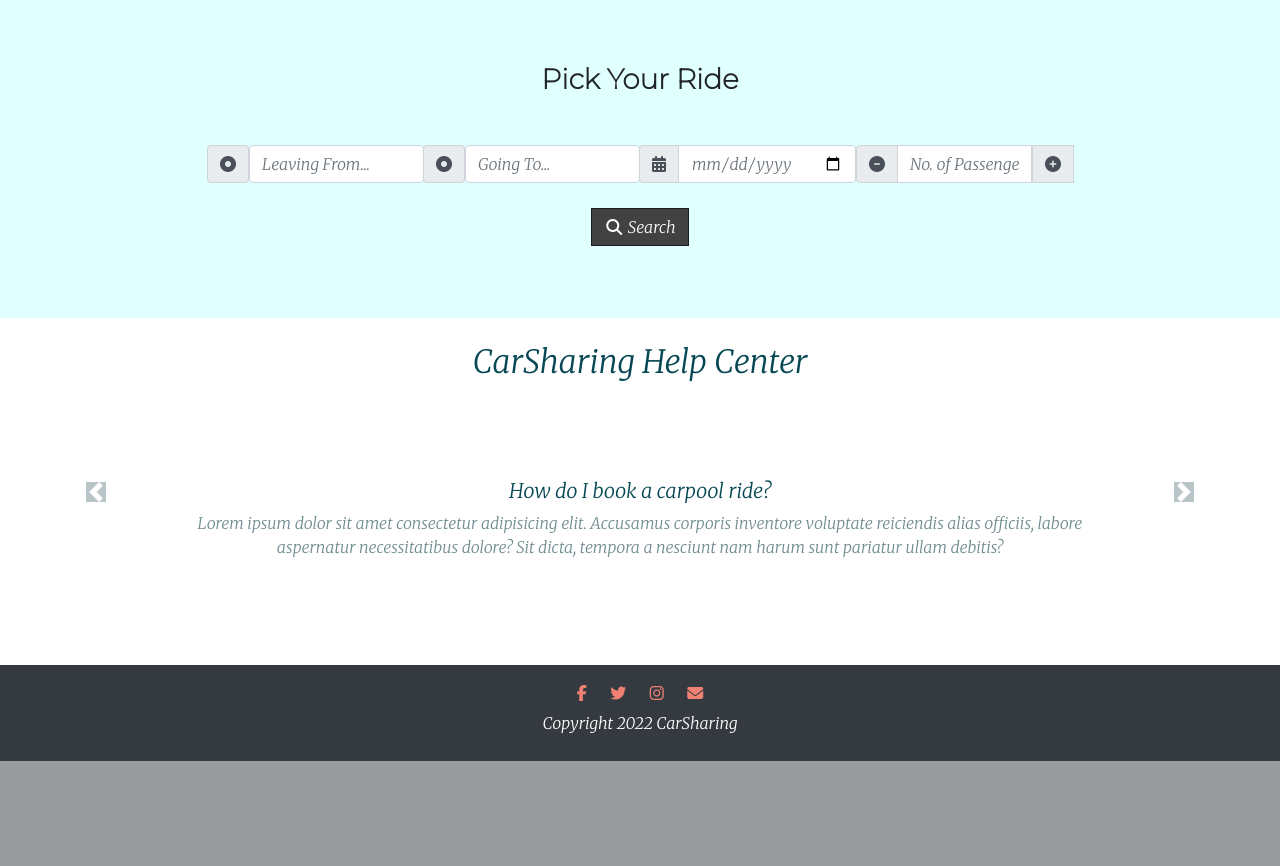
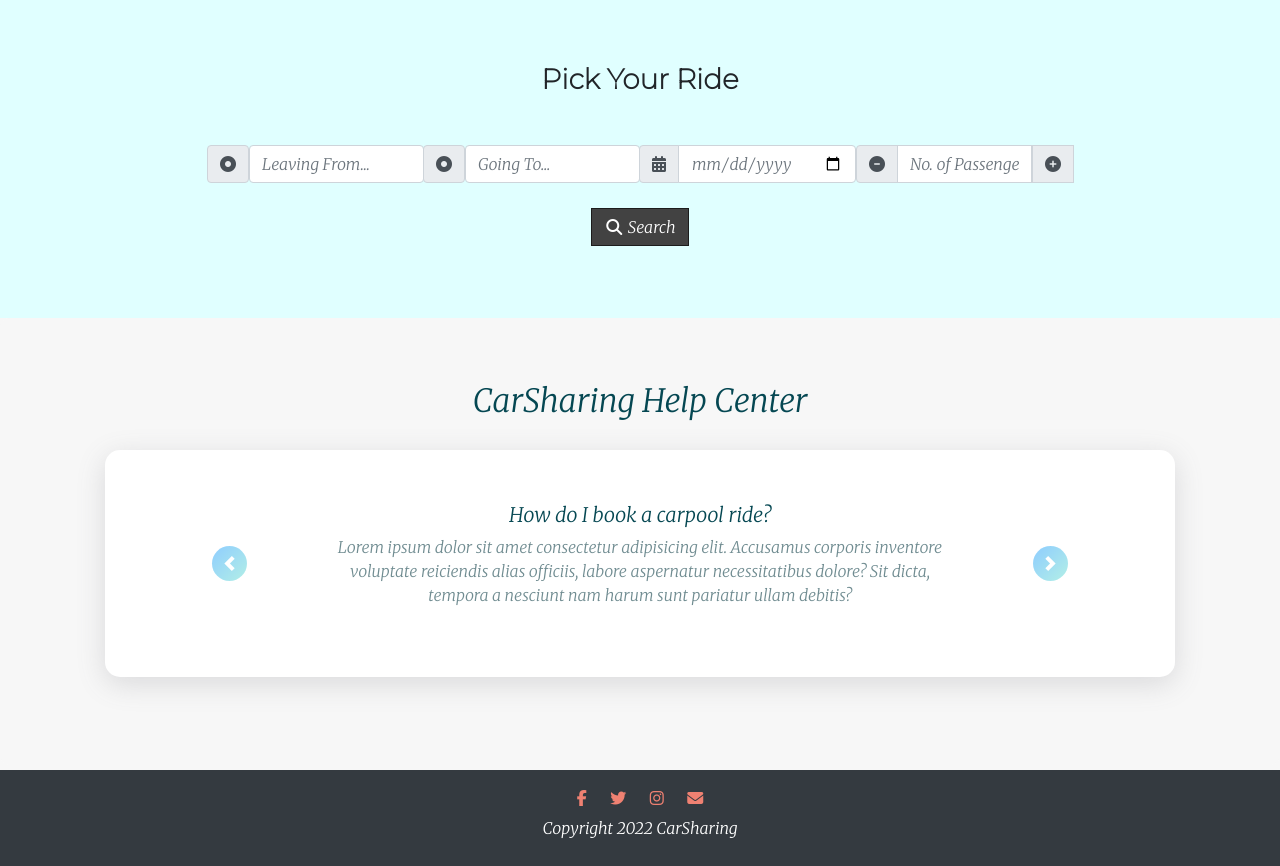
Before and after one commit to bajpaiayush0128/django-car-sharing, a Django app: page / in a window 1280 px wide. Shown: the part 1259-2125 px from the top of the page. Before the commit the page ends 2020 px from the top, so only its background shows below. Run offline with Django 4.2, Linux system fonts and the light colour scheme; some libraries are stand-ins or nearby versions.

Commit message:
fix some designs in testimonials section and added back to top button on all pages

```diff
--- a/home/static/home.js
+++ b/home/static/home.js
@@ -41,3 +41,19 @@ $(document).on("click", ".number-spinner .input-group-prepend", function () {
   }
   btn.closest(".number-spinner").find("input").val(newVal);
 });
+
+// Back-to-top start
+function toTop() {
+  window.scrollTo(0, 0);
+}
+
+$(window).scroll(() => {
+  const scroll = $(window).scrollTop();
+
+  if (scroll >= 150) {
+    $(".bttBtn").addClass("active");
+  } else {
+    $(".bttBtn").removeClass("active");
+  }
+});
+// Back-to-top ends
--- a/home/static/style.css
+++ b/home/static/style.css
@@ -2,6 +2,7 @@ html body {
   text-align: center;
   overflow-x: hidden;
   font-family: "Merriweather", serif;
+  background: #f7f7f7;
 }
 
 body h3 {
@@ -10,19 +11,6 @@ body h3 {
 
 /* Top Section */
 
-/* body{
-  background-color: #4169e1;
-} */
-/* body #top-section {
-  text-align: center;
-}
-
-body,h1 {
-  font-family: "Raleway", sans-serif
-}
-body, html {
-  height: 100%
-} */
 .top-container {
 background-image: url('/static/image1.jpg');
 min-height: 100%;
@@ -30,38 +18,12 @@ background-position: center;
 background-size: cover;
 }
 
-/* #top-section {
-  background-color: #4169e1;
-} */
-
 .top-container {
   padding-bottom: 8%;
   padding-right: 0;
   padding-top: 0;
 }
 
-/* .navbar-brand {
-  color: #fff;
-  font-weight: bold;
-  margin-left: 25px;
-} */
-
-/*.navbar {
-  background-color: #191970;
-  z-index: 1;
-}
-
-.nav-icon {
-  padding-right: 5px;
-}
-
-.navbar .dropdown-menu {
-  background-color: aliceblue;
-}
-
-.dropdown-menu a:hover {
-  background-color: #778899;
-} */
 
 #frontheading {
   margin: 40px auto 40px;
@@ -157,13 +119,15 @@ background-size: cover;
 
 #testimonials {
   text-align: center;
-  background-color: white;
-  color: #fff;
+  background-color: #f7f7f7;
+  border-radius: 10px;
+  margin-bottom: 5px;
+  padding: 5% 7%;
 }
 
 #testimonials h2 {
   color: rgb(5, 71, 82);
-  padding-top: 25px;
+  padding-bottom: 5px;
 }
 
 #testimonials h5 {
@@ -174,16 +138,45 @@ background-size: cover;
   color: rgb(112, 140, 145);
 }
 
-#testimonials a {
+/* #testimonials a {
   color: rgb(112, 140, 145);
+} */
+
+#testimonials .carouselIcon{
+  /* background-color: black; */
+  border-radius: 100%;
+  padding: 15px;
+  background-size: 15px;
 }
 
-#testimonials .carouselIcon {
-  background-color: rgb(112, 140, 145);
+#testimonials .carousel-control-prev, #testimonials .carousel-control-next{
+  background: linear-gradient(135deg, #209cff 0%, #68e0cf 100%);
+  height: 35px;
+  width: 35px;
+  margin: auto;
+  border-radius: 50%;
+  transition: all 0.3s linear;
+}
+
+#testimonials .carousel-control-prev{
+  margin-left: 10%;
+}
+
+#testimonials .carousel-control-next{
+  margin-right: 10%;
+}
+
+
+#testimonials .carousel-inner{
+  background-color: #fff;
+  border-radius: 15px;
+  box-shadow: rgba(100, 100, 111, 0.2) 0px 7px 29px 0px;
 }
 
 .carousel-item {
-  padding: 7% 15%;
+  padding: 5%;
+  width: 70%;
+  margin: auto;
 }
 
 /* Footer Section */
@@ -201,6 +194,51 @@ background-size: cover;
 .social-icon:hover {
   color: #ff4c68;
 }
+
+/* CSS starts for BackToTop-button */
+html {
+  scroll-behavior: smooth;
+}
+footer .back-to-top .bttBtn {
+  display: flex;
+  align-items: center;
+  justify-content: center;
+  text-decoration: none;
+  opacity: 0;
+  z-index: 2;
+}
+footer .back-to-top .bttBtn.active {
+  opacity: 1;
+}
+footer .back-to-top .bttBtn.active:hover {
+  cursor: pointer;
+  /* background: #fa6742;
+  border-color: #fa6742; */
+  background: linear-gradient(135deg, #68aee8 0%, #79efdf 100%);
+  border-color: #a3a2a2;
+}
+
+.back-to-top .btn-dark {
+  width: 35px;
+  height: 35px;
+  border-radius: 50%;
+  padding: 0;
+  position: fixed;
+  bottom: 20px;
+  right: 1%;
+  /* background: #2e2e2e; */
+  background: linear-gradient(135deg, #209cff 0%, #68e0cf 100%);
+  border-color: #a3a2a2 !important;
+  display: none;
+  z-index: 999;
+  transition: all 0.3s linear;
+}
+
+.back-to-top {
+  position: relative;
+  z-index: 2;
+}
+/* CSS ends for BackToTop-button */
 
 @media (max-width: 991px) {
   #frontheading {
--- a/home/templates/base.html
+++ b/home/templates/base.html
@@ -72,7 +72,10 @@
     <a href="https://mail.google.com"><i class="social-icon fas fa-envelope"></i></a>
     <p>Copyright 2022 CarSharing</p>
 
-
+    <div id="back-to-top" class="back-to-top" onclick="toTop()">
+      <div class="btn btn-dark bttBtn" aria-label="Back to Top">
+        <i class="fa fa-angle-up"></i>
+      </div>
   </footer>
 
   <script src="{% static 'home.js' %}"></script>
--- a/home/templates/homepage.html
+++ b/home/templates/homepage.html
@@ -129,10 +129,11 @@
 
 <!-- Testimonials -->
 <section id="testimonials">
+    <div class="container">
 
         <div id="testimonial-carousel" class="carousel slide" data-ride="false">
             <h2>CarSharing Help Center</h2>
-        <div class="carousel-inner">
+            <div class="carousel-inner my-4">
                 <div class="carousel-item active">
                     <h5>How do I book a carpool ride?</h5>
                     <p>Lorem ipsum dolor sit amet consectetur adipisicing elit. Accusamus corporis inventore
@@ -186,7 +187,6 @@
                         publishing rides directly on our app or website. </p>
                 </div>
 
-        </div>
                 <a class="carousel-control-prev" href="#testimonial-carousel" role="button" data-slide="prev">
                     <span class="carousel-control-prev-icon carouselIcon" aria-hidden="true"></span>
                     <span class="sr-only">Previous</span>
@@ -196,9 +196,7 @@
                     <span class="sr-only">Next</span>
                 </a>
             </div>
-
-
-
-
+        </div>
+    </div>
 </section>
 {% endblock content %}
```
Lines whose indentation alone changed are shown as unchanged.
